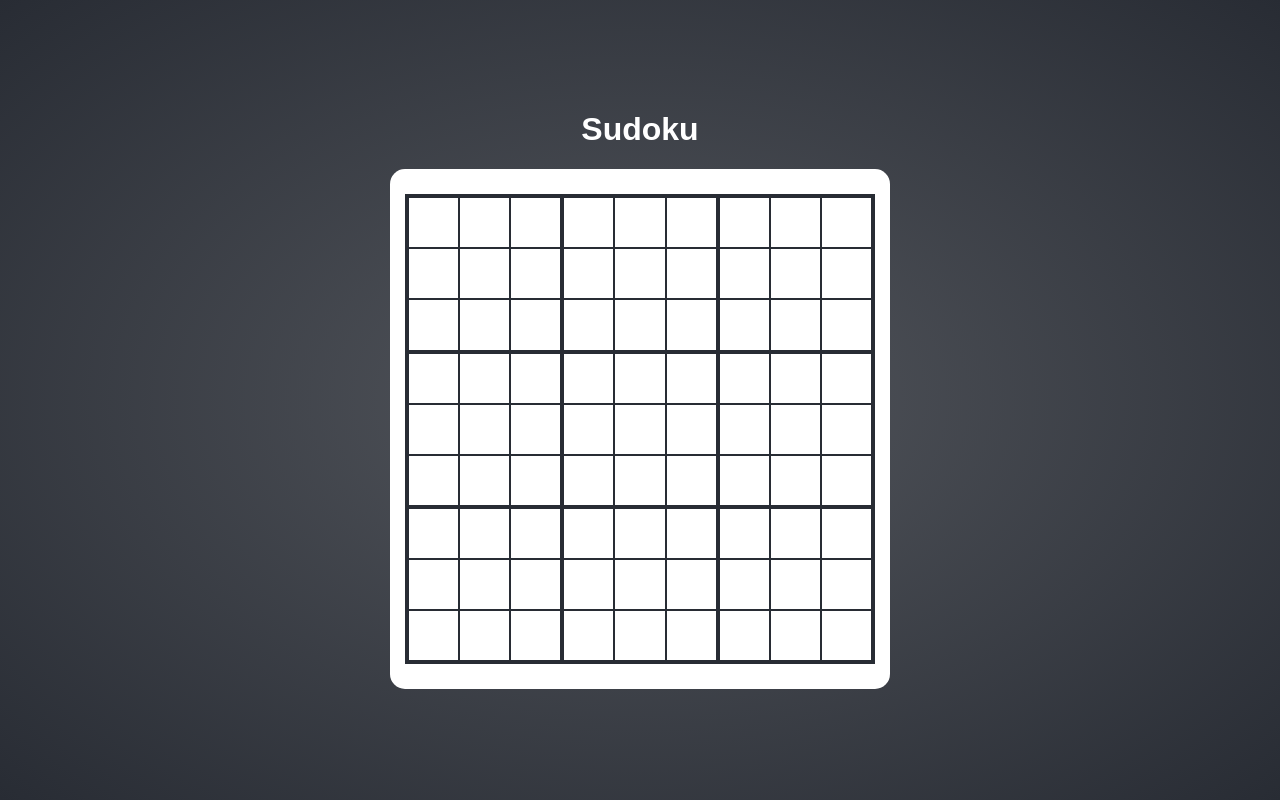
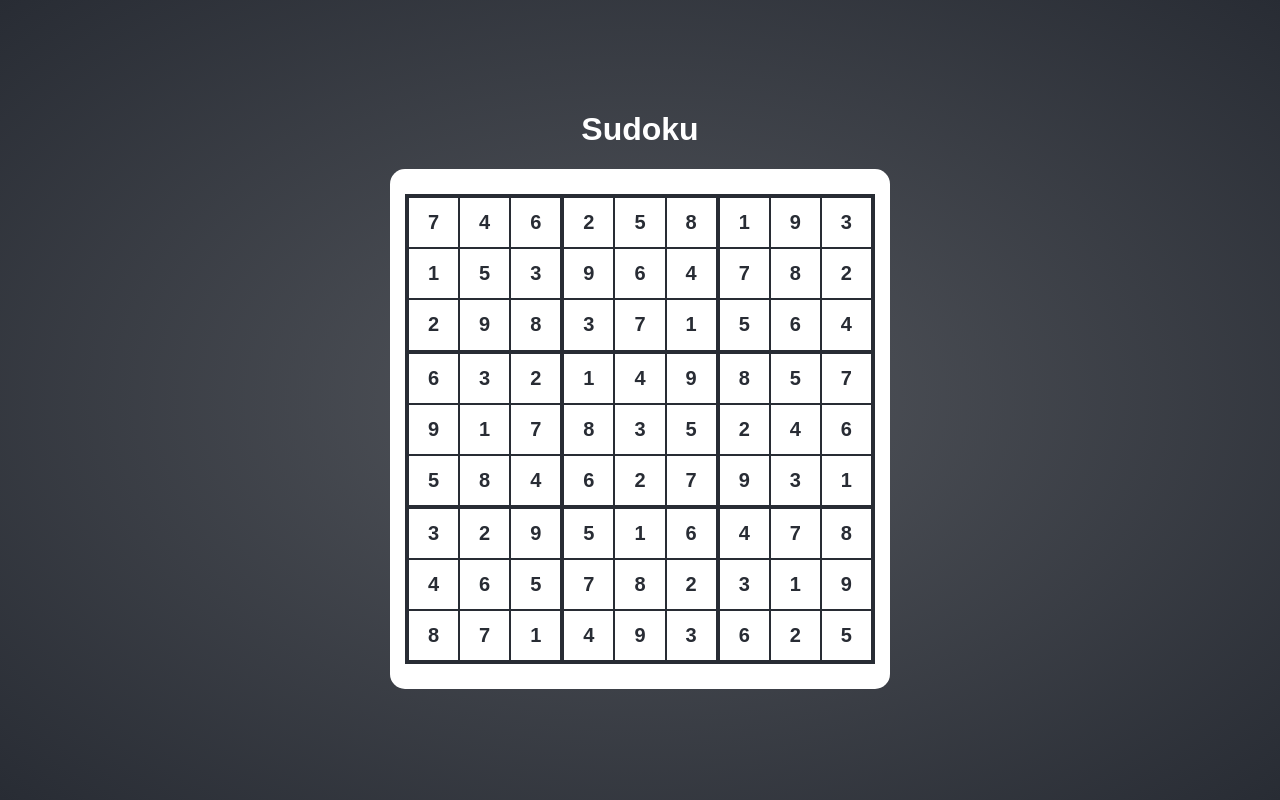
Before and after one commit to Bartosz-L/sudoku-ts-react, a React (Create React App) app: page / in a window 1280 px wide. Built offline with nearby package versions, Linux system fonts and the light colour scheme.

Commit message:
select block action

```diff
--- a/src/components/grid/block/index.tsx
+++ b/src/components/grid/block/index.tsx
@@ -1,13 +1,38 @@
 import React, { FC } from 'react'
+import { useSelector, useDispatch } from 'react-redux'
+import { Dispatch, AnyAction } from 'redux'
+import { IReducer, selectBlock } from 'reducers'
+import { N, INDEX } from 'typings'
 import { Container } from './styles'
+interface IProps {
+  colIndex: INDEX
+  rowIndex: INDEX
+}
 
-interface IProps {
-  colIndex: number
-  rowIndex: number
+interface IState {
+  isActive: boolean
+  value: N
 }
 
 const Block: FC<IProps> = ({ colIndex, rowIndex }) => {
-  return <Container></Container>
+  const state = useSelector<IReducer, IState>(({ grid, selectedBlock }) => ({
+    isActive: selectedBlock
+      ? selectedBlock[0] === rowIndex && selectedBlock[1] === colIndex
+      : false,
+    value: grid ? grid[rowIndex][colIndex] : 0,
+  }))
+
+  const dispatch = useDispatch<Dispatch<AnyAction>>()
+
+  const handleClick = () => {
+    dispatch(selectBlock([rowIndex, colIndex]))
+  }
+
+  return (
+    <Container active={state.isActive} onClick={handleClick}>
+      {state.value === 0 ? '' : state.value}
+    </Container>
+  )
 }
 
 export default Block
--- a/src/components/grid/block/styles/index.ts
+++ b/src/components/grid/block/styles/index.ts
@@ -1,9 +1,15 @@
 import styled, { css } from 'styled-components'
 
-export const Container = styled.div`
+interface IProps {
+  active?: boolean
+}
+
+export const Container = styled.div<IProps>`
   ${props => css`
     align-items: center;
-    background-color: ${props.theme.colors.white};
+    background-color: ${props.active
+      ? props.theme.colors.blue
+      : props.theme.colors.white};
     border: 1px solid ${props.theme.colors.black};
     cursor: pointer;
     display: flex;
--- a/src/components/grid/index.tsx
+++ b/src/components/grid/index.tsx
@@ -3,6 +3,7 @@ import { useDispatch } from 'react-redux'
 import { AnyAction, Dispatch } from 'redux'
 import { createGrid } from 'reducers'
 import { Container, Row } from './styles'
+import { INDEX } from 'typings'
 import Block from './block'
 
 const Grid: FC = () => {
@@ -20,7 +21,10 @@ const Grid: FC = () => {
           <Row>
             {Children.toArray(
               [...Array(9)].map((_, colIndex) => (
-                <Block colIndex={colIndex} rowIndex={rowIndex} />
+                <Block
+                  colIndex={colIndex as INDEX}
+                  rowIndex={rowIndex as INDEX}
+                />
               ))
             )}
           </Row>
--- a/src/reducers/actions.ts
+++ b/src/reducers/actions.ts
@@ -1,4 +1,10 @@
-import { Action } from 'redux'
+import { Action, AnyAction } from 'redux'
+import { BLOCK_COORDS } from 'typings'
 import * as types from './types'
 
 export const createGrid = (): Action => ({ type: types.CREATE_GRID })
+
+export const selectBlock = (coords: BLOCK_COORDS): AnyAction => ({
+  coords,
+  type: types.SELECT_BLOCK,
+})
--- a/src/reducers/interfaces.ts
+++ b/src/reducers/interfaces.ts
@@ -1,5 +1,6 @@
-import { GRID } from 'typings'
+import { GRID, BLOCK_COORDS } from 'typings'
 
 export interface IReducer {
   grid?: GRID
+  selectedBlock?: BLOCK_COORDS
 }
--- a/src/reducers/reducer.ts
+++ b/src/reducers/reducer.ts
@@ -12,6 +12,11 @@ const reducer = (state = initialState, action: AnyAction) => {
         ...state,
         grid: createFullGrid(),
       }
+    case types.SELECT_BLOCK:
+      return {
+        ...state,
+        selectedBlock: action.coords,
+      }
     default:
       return state
   }
--- a/src/reducers/types.ts
+++ b/src/reducers/types.ts
@@ -1 +1,2 @@
 export const CREATE_GRID = 'CREATE_GRID'
+export const SELECT_BLOCK = 'SELECT_BLOCK'
--- a/src/typings/index.ts
+++ b/src/typings/index.ts
@@ -1,3 +1,5 @@
+export type INDEX = 0 | 1 | 2 | 3 | 4 | 5 | 6 | 7 | 8
+export type BLOCK_COORDS = [INDEX, INDEX]
 export type NUMBERS = 1 | 2 | 3 | 4 | 5 | 6 | 7 | 8 | 9
 export type N = 0 | NUMBERS
 export type ROW = [N, N, N, N, N, N, N, N, N]
```
